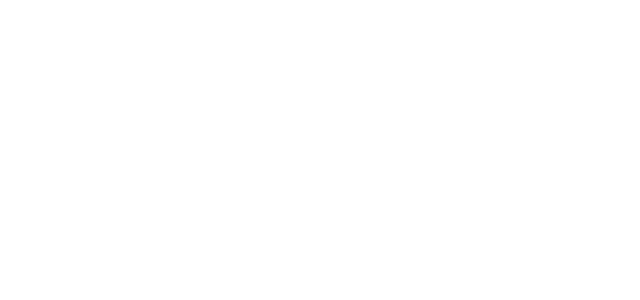
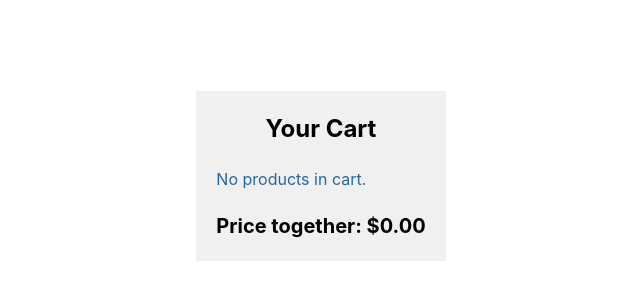
Before and after one commit to sinet77/Shopping-app, a React (Vite) app: page /cart in a window 1280 px wide. Shown: the part 224-524 px from the top of the page, without its empty margins (319-959 px from the left). Built offline with nearby package versions, Linux system fonts and the light colour scheme.

Commit message:
cart component updated

```diff
--- a/src/App.module.css
+++ b/src/App.module.css
@@ -5,7 +5,7 @@
 }
 .main {
   display: grid;
-  grid-template-columns: repeat(4, 1fr);
+  grid-template-columns: repeat(5, 1fr);
   gap: 30px;
   margin-top: 50px;
 }
--- a/src/App.tsx
+++ b/src/App.tsx
@@ -10,13 +10,18 @@ function App() {
   const [filteredProducts, setFilteredProducts] = useState<ProductProps[]>([]);
   const [category, setCategory] = useState<string>("");
   const [getCategories, setGetCategories] = useState<string[]>([]);
+  const [productsInCart, setProductsInCart] = useState<ProductProps[]>([]);
   const [numberOfProductsInCart, setNumberOfProductsInCart] =
     useState<number>(0);
+
+  const [addProductToFavorites, setAddProductToFavorites] = useState<
+    ProductProps[]
+  >([]);
 
   const navigate = useNavigate();
 
   const handleButtonClick = () => {
-    navigate("/cart");
+    navigate("/cart", { state: { productsInCart } });
   };
 
   useEffect(() => {
@@ -67,6 +72,23 @@ function App() {
     setCategory(value);
   };
 
+  const handleAddToCart = (product: ProductProps) => {
+    setNumberOfProductsInCart((prev) => prev + 1);
+    setProductsInCart((prev) => [...prev, product]);
+  };
+
+  const addFavorite = (product: ProductProps) => {
+    setAddProductToFavorites((prev) => [...prev, product]);
+  };
+
+  const removeFavorite = (productId: number) => {
+    setAddProductToFavorites((prev) =>
+      prev.filter((item) => item.id !== productId)
+    );
+  };
+
+  console.log("Ulubione produkty:", addProductToFavorites);
+
   return (
     <div className={style.background}>
       <div className={style.headline}>
@@ -95,7 +117,12 @@ function App() {
           <Product
             key={product.id}
             product={product}
-            setNumberOfProductsInCart={setNumberOfProductsInCart}
+            handleAddToCart={handleAddToCart}
+            addFavorite={addFavorite}
+            removeFavorite={removeFavorite}
+            isFavorite={addProductToFavorites.some(
+              (item) => item.id === product.id
+            )}
           />
         ))}
       </div>
--- /dev/null
+++ b/src/components/Cart/Cart.module.css
@@ -0,0 +1,48 @@
+body {
+  display: flex;
+  flex-direction: column;
+  justify-content: center;
+  align-items: center;
+}
+
+.cartContainer {
+  padding: 20px;
+  background-color: #f0f0f0;
+}
+
+.productItem {
+  display: flex;
+  flex-direction: column;
+  justify-content: center;
+  align-items: center;
+  gap: 20px;
+  border: 1px solid rgb(51, 51, 212);
+  padding: 20px;
+}
+
+.productImage {
+  width: 130px;
+  height: auto;
+}
+
+.productList {
+  color: rgb(38, 103, 160);
+}
+
+.headtitle {
+  display: flex;
+  justify-content: center;
+  align-items: center;
+  margin-bottom: 20px;
+  color: black;
+}
+
+.totalPrice {
+  display: flex;
+  justify-content: center;
+  align-items: center;
+  margin-top: 20px;
+  font-size: 20px;
+  font-weight: bold;
+  color: black;
+}
--- a/src/components/Cart/Cart.tsx
+++ b/src/components/Cart/Cart.tsx
@@ -1,3 +1,45 @@
+import { ProductProps } from "./components/Product/ProductTypes";
+import { useLocation } from "react-router-dom";
+import style from "./Cart.module.css";
+import { useEffect, useState } from "react";
+
 export default function Cart() {
-  return <></>;
+  const location = useLocation();
+  const productsInCart: ProductProps[] = location.state?.productsInCart || [];
+
+  const [togetherPrice, setTogetherPrice] = useState<number>(0);
+
+  useEffect(() => {
+    const total = productsInCart.reduce(
+      (sum, product) => sum + product.price,
+      0
+    );
+    setTogetherPrice(total);
+  }, [productsInCart]);
+
+  return (
+    <div className={style.cartContainer}>
+      <h2 className={style.headtitle}>Your Cart</h2>
+      <div className={style.productList}>
+        {productsInCart.length > 0 ? (
+          productsInCart.map((product: ProductProps) => (
+            <div key={product.id} className={style.productItem}>
+              <img
+                src={product.image}
+                alt={product.title}
+                className={style.productImage}
+              />
+              <h3 className={style.productTitle}>{product.title}</h3>
+              <p className={style.productPrice}>Price: ${product.price}</p>
+            </div>
+          ))
+        ) : (
+          <p>No products in cart.</p>
+        )}
+      </div>
+      <div className={style.totalPrice}>
+        Price together: ${togetherPrice.toFixed(2)}
+      </div>
+    </div>
+  );
 }
--- a/src/components/Product/Product.module.css
+++ b/src/components/Product/Product.module.css
@@ -9,9 +9,11 @@
   border-radius: 5px;
   box-shadow: 0px 0px 10px rgba(0, 0, 0, 0.1);
   color: black;
+  position: relative;
 }
 .description {
   padding: 20px;
+  text-align: justify;
 }
 
 .image {
@@ -34,9 +36,28 @@
   color: black;
   border-color: black;
   border: 2px solid black;
+  margin-top: auto;
 }
 
 .button:hover {
   background-color: yellow;
   border-color: black;
 }
+
+.favoriteContainer {
+  display: flex;
+  flex-direction: column;
+  align-items: center;
+  margin-bottom: 30px;
+  border: 1px solid black;
+  border-radius: 5px;
+  padding: 7px;
+  font-weight: bold;
+  background-color: rgb(145, 233, 145);
+}
+
+.favoriteIcon svg {
+  fill: rgb(255, 102, 0);
+  transition: color 0.3s ease;
+  cursor: pointer;
+}
--- a/src/components/Product/Product.tsx
+++ b/src/components/Product/Product.tsx
@@ -3,31 +3,76 @@ import style from "./Product.module.css";
 
 interface ProductType {
   product: ProductProps;
-  setNumberOfProductsInCart: (value: (prev: number) => number) => void;
+  handleAddToCart: (product: ProductProps) => void;
+  addFavorite: (product: ProductProps) => void;
+  removeFavorite: (productId: number) => void;
+  isFavorite: boolean;
 }
 
 export default function Product({
   product,
-  setNumberOfProductsInCart,
+  handleAddToCart,
+  addFavorite,
+  removeFavorite,
+  isFavorite,
 }: ProductType) {
   const { id, title, price, category, description, image } = product;
 
-  const handleAddToCart = () => {
-    setNumberOfProductsInCart((prev) => prev + 1);
+  const handleAddToFavorites = () => {
+    if (isFavorite) {
+      removeFavorite(id);
+    } else {
+      addFavorite(product);
+    }
   };
 
   return (
     <div className={style.productBox}>
+      <div className={style.favoriteContainer}>
+        <span className={style.favoriteText}>Add to favorite</span>
+        <span className={style.favoriteIcon} onClick={handleAddToFavorites}>
+          {isFavorite ? (
+            <svg
+              xmlns="http://www.w3.org/2000/svg"
+              width="45"
+              height="45"
+              viewBox="0 0 24 24"
+            >
+              <path
+                d="M12 17.27L18.18 21 16.54 13.97 22 9.24l-6.36-.55L12 2 8.36 8.69 2 9.24l4.54 4.73L5.82 21z"
+                strokeWidth="1"
+                stroke="black"
+              />
+            </svg>
+          ) : (
+            <svg
+              xmlns="http://www.w3.org/2000/svg"
+              width="45"
+              height="45"
+              viewBox="0 0 24 24"
+            >
+              <path
+                d="M12 2l2.83 5.73 6.36.55-4.64 4.48 1.1 6.42L12 15.27 6.35 19.18l1.1-6.42-4.64-4.48 6.36-.55L12 2z"
+                fill="white"
+                stroke="currentColor"
+                strokeWidth="1"
+              />
+            </svg>
+          )}
+        </span>
+      </div>
       <img className={style.image} src={image} alt={title} />
       <h2 className={style.title}>{title}</h2>
       <p>
-        <strong>Category:</strong> {category}
+        <strong>Category:</strong>{" "}
+        {category.charAt(0).toUpperCase() + category.slice(1).toLowerCase()}
       </p>
       <p>
-        <strong>Price:</strong> {price}
+        <strong>Price:</strong> ${price}
       </p>
       <p className={style.description}>{description}</p>
-      <button className={style.button} onClick={handleAddToCart}>
+
+      <button className={style.button} onClick={() => handleAddToCart(product)}>
         Add to cart
       </button>
     </div>
```
